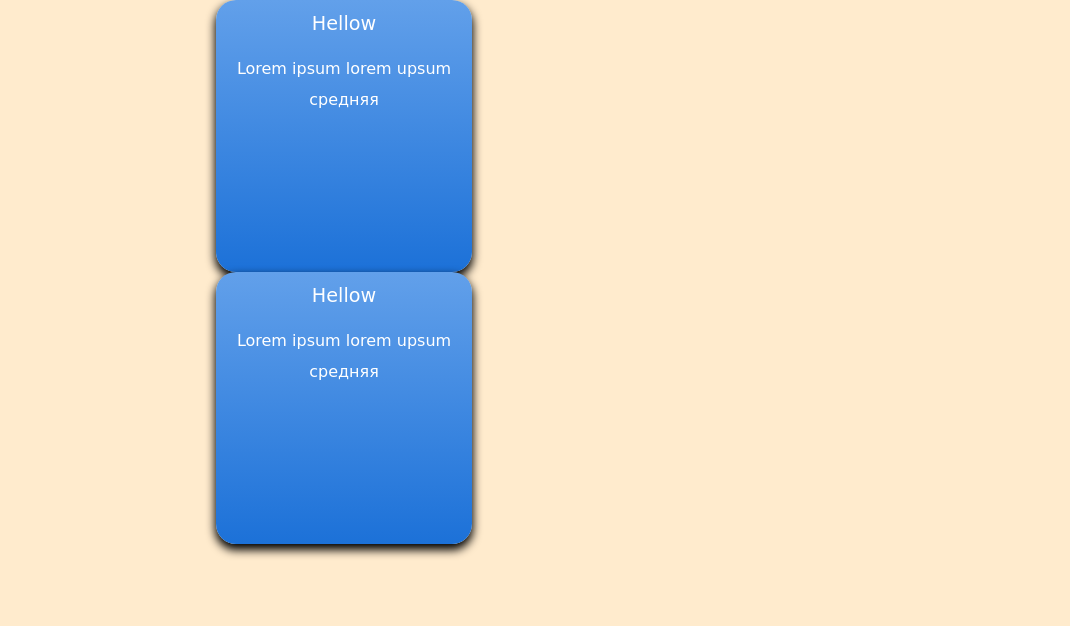
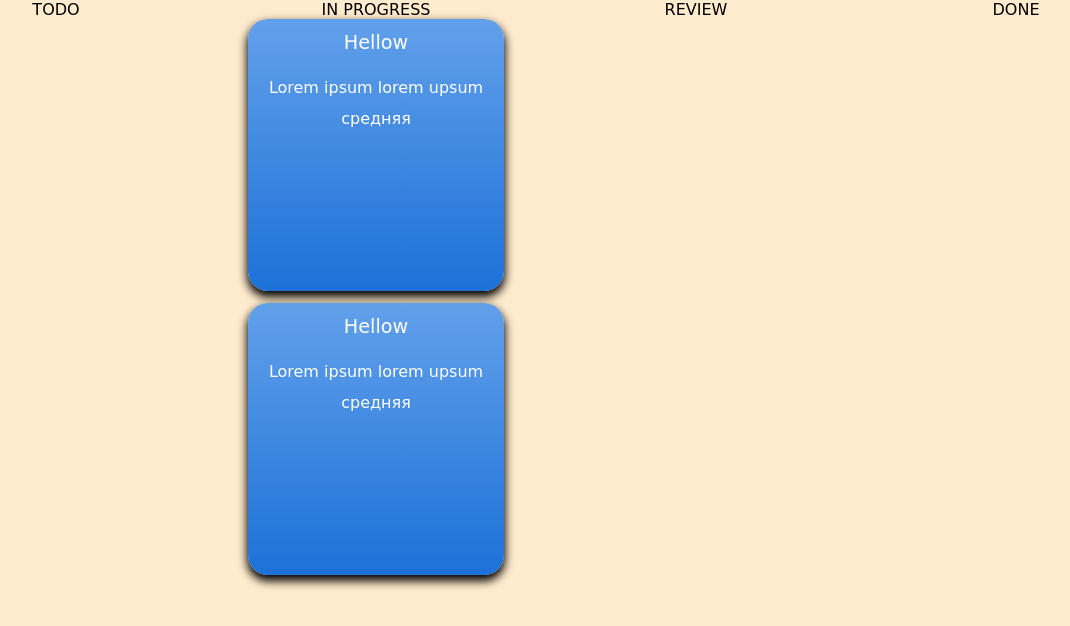
Before and after one commit to waverew/Rusty_Reactone_TaskTracker, a React (Create React App) app in the folder client/: page / in a window 1280 px wide. Shown: the top 626 px of the page, without its empty margins (104-1174 px from the left). Built offline with nearby package versions, Linux system fonts and the light colour scheme.

Commit message:
added columns, styled taskChips

```diff
--- a/client/src/components/task/TaskTable.js
+++ b/client/src/components/task/TaskTable.js
@@ -4,12 +4,25 @@ const TaskTable = (props) => {
   return (
     <div className="TaskTable">
       <div className="task-table-inner">
-
+        <div className="justify-center d-flex">TODO</div>
       </div>
       <div className="task-table-inner">
-                {props.data.map(data => <TaskChip data={data}/>)}
+        <div className="justify-center d-flex">IN PROGRESS</div>
+        <div className="justify-center d-flex">
+          <div>
+            {props.data.map((data) => (
+              <TaskChip data={data} />
+            ))}
           </div>
         </div>
-    )
-}
+      </div>
+      <div className="task-table-inner">
+        <div className="justify-center d-flex">REVIEW</div>
+      </div>
+      <div className="task-table-inner">
+        <div className="justify-center d-flex">DONE</div>
+      </div>
+    </div>
+  );
+};
 export default TaskTable;
--- a/client/src/components/task/task-chip/TaskChip.css
+++ b/client/src/components/task/task-chip/TaskChip.css
@@ -5,6 +5,7 @@
     border-radius: 20px;
     box-shadow: 0px 5px 10px 1px #000000;
     color: white;
+    margin-bottom: 12px;
 }
 
 .task-title {
@@ -21,7 +22,3 @@
     justify-content: center;
     padding: 12px;
 }
-
-.d-flex {
-    display: flex;
-}
--- a/client/src/index.css
+++ b/client/src/index.css
@@ -5,3 +5,11 @@ body {
   -moz-osx-font-smoothing: grayscale;
   background-color: blanchedalmond;
 }
+
+.d-flex {
+  display: flex;
+}
+
+.justify-center {
+  justify-content: center;
+}
```
Lines whose indentation alone changed are shown as unchanged.
